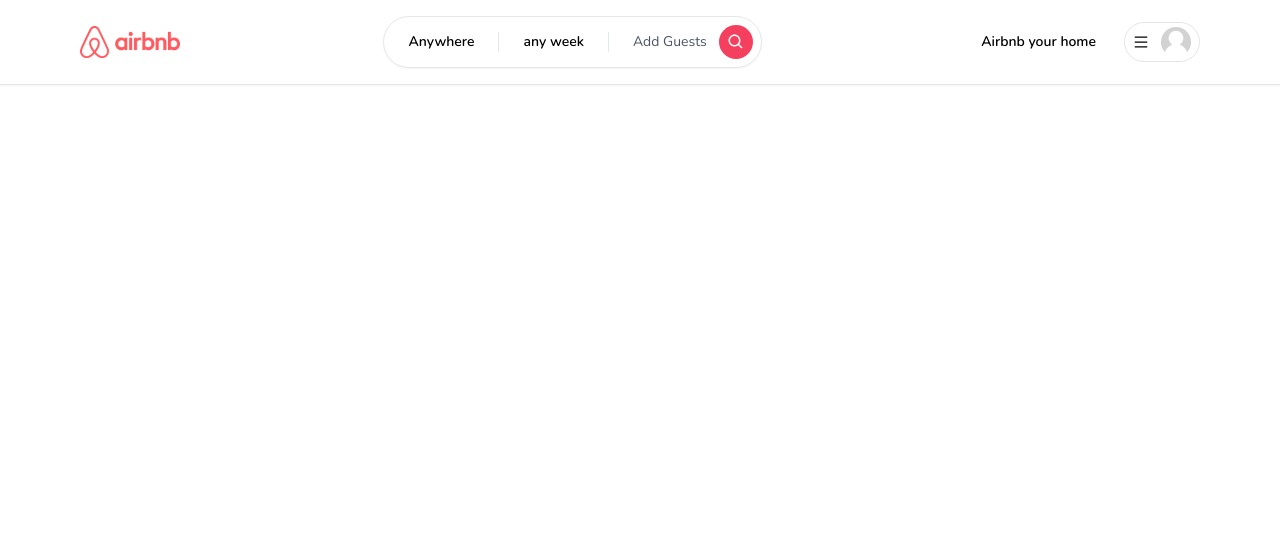
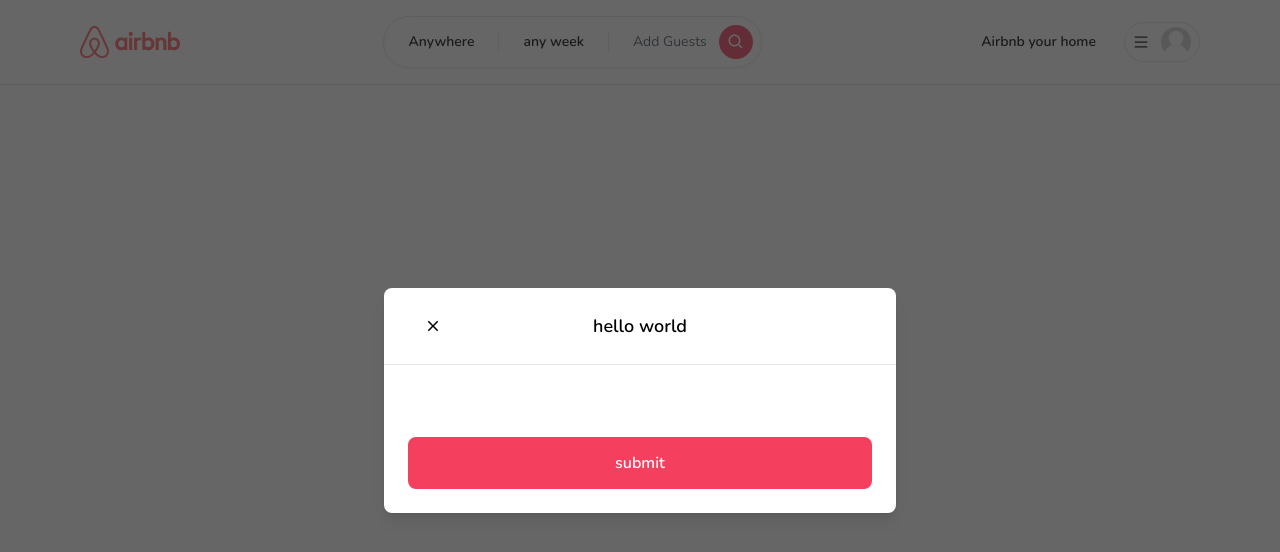
Before and after one commit to gholamreza-hasnzade/airbnb, a Next.js app: page / in a window 1280 px wide. Shown: the top 552 px of the page. Built offline with nearby package versions, Linux system fonts and the light colour scheme.

Commit message:
react modal

```diff
--- /dev/null
+++ b/app/components/Button.tsx
@@ -0,0 +1,48 @@
+"use client";
+
+import { IconType } from "react-icons";
+
+interface ButtonProps {
+  label: string;
+  onClick: (e: React.MouseEvent<HTMLButtonElement>) => void;
+  disabled?: boolean;
+  outline?: boolean;
+  small?: boolean;
+  icon?: IconType;
+}
+
+const Button: React.FC<ButtonProps> = ({
+  label,
+  onClick,
+  disabled,
+  outline,
+  small,
+  icon: Icon,
+}) => {
+  return (
+    <button
+      onClick={onClick}
+      disabled={disabled}
+      className={`relative
+  disabled:opacity-70
+  disabled:cursor-not-allowed
+  rounded-lg
+  hover:opacity-80
+  translate
+  w-full
+  ${outline ? "bg-white" : "bg-rose-500"}
+  ${outline ? "border-black" : "border-rose-500"}
+  ${outline ? "text-black" : "text-white"}
+  ${small ? "py-1" : "py-3"}
+  ${small ? "text-sm" : "text-md"}
+  ${small ? "font-light" : "font-semibold"}
+  ${small ? "border-[1px]" : "border-2"}
+  `}
+    >
+      {Icon && <Icon size={24} className="absolute left-4 top-3" />}
+      {label}
+    </button>
+  );
+};
+
+export default Button;
--- /dev/null
+++ b/app/components/modals/Modal.tsx
@@ -0,0 +1,155 @@
+"use client";
+
+import React, { useState, useEffect, useCallback } from "react";
+import { IoMdClose } from "react-icons/io";
+
+import Button from "../Button";
+
+interface ModalProps {
+  isOpen: boolean;
+  onClose: () => void;
+  onSubmit: () => void;
+  title?: string;
+  body?: React.ReactElement;
+  footer?: React.ReactElement;
+  actionLable: string;
+  disabled?: boolean;
+  secondaryAction?: () => void;
+  secondaryActionLable?: string;
+}
+
+const Modal: React.FC<ModalProps> = ({
+  isOpen,
+  onClose,
+  onSubmit,
+  title,
+  body,
+  footer,
+  actionLable,
+  disabled,
+  secondaryAction,
+  secondaryActionLable,
+}) => {
+  const [showModal, setShowModal] = useState(isOpen);
+
+  useEffect(() => {
+    setShowModal(isOpen);
+  }, [isOpen]);
+
+  const handleClose = useCallback(() => {
+    if (disabled) {
+      return;
+    }
+    setShowModal(false);
+    setTimeout(() => {
+      onClose();
+    }, 300);
+  }, [disabled, onClose]);
+
+  const handleSubmit = useCallback(() => {
+    if (disabled) {
+      return;
+    }
+    onSubmit();
+  }, [disabled, onSubmit]);
+
+  const handleSecondaryAction = useCallback(() => {
+    if (disabled || !secondaryAction) {
+      return;
+    }
+    secondaryAction();
+  }, [disabled, secondaryAction]);
+
+  if (!isOpen) {
+    return null;
+  }
+
+  return (
+    <>
+      <div
+        className="justify-center items-center flex overflow-x-hidden overflow-y-auto fixed inset-0
+  z-50 outline-none focus:outline-none bg-neutral-800/70"
+      >
+        <div
+          className="
+            relative
+            w-full,
+            md:w-4/6
+            lg:w-3/6
+            xl:w-2/5
+            my-6
+            mx-auto
+            h-full
+            lg:h-auto
+            md:h-auto
+        "
+        >
+          {/* CONTENT */}
+          <div
+            className={`
+            translate
+            duration-300
+            h-full
+            ${showModal ? "translate-y-0" : "translate-y-full"}
+            ${showModal ? "opacity-100" : "opacity-0"}
+            `}
+          >
+            <div
+              className="
+            translate
+            h-full
+            lg:h-auto
+            md:h-auto
+            border-0
+            rounded-lg
+            shadow-lg
+            flex flex-col
+            w-full
+            bg-white
+            outline-none
+            focus:outline-none
+            "
+            >
+              {/* HEADER */}
+              <div
+                className="flex items-center p-6 rounded-t
+                justify-center relative border-b-[1px]"
+              >
+                <button
+                  onClick={handleClose}
+                  className="p-1 border-0 hover:opacity-70 translate absolute left-9 "
+                >
+                  <IoMdClose size={18} />
+                </button>
+                <div className="text-lg font-semibold">{title}</div>
+              </div>
+              {/* body */}
+              <div className="relative p-6 flex-auto">{body}</div>
+              {/* FOOTER */}
+              <div className="flex flex-col gap-2 p-6">
+                <div className="flex flex-row items-center gap-4 w-full">
+                  {secondaryAction && secondaryActionLable && (
+                    <Button
+                      outline
+                      disabled={disabled}
+                      label={secondaryActionLable}
+                      onClick={handleSecondaryAction}
+                    />
+                  )}
+
+                  <Button
+                    disabled={disabled}
+                    label={actionLable}
+                    onClick={handleSubmit}
+                  />
+                </div>
+              </div>
+            </div>
+          </div>
+        </div>
+      </div>
+    </>
+  );
+};
+
+export default Modal;
--- a/app/layout.tsx
+++ b/app/layout.tsx
@@ -2,6 +2,7 @@
 import "./globals.css";
 import Navbar from "./components/navbar/Navbar";
 import ClientOnly from "./components/ClientOnly";
+import Modal from "./components/modals/Modal";
 
 export const metadata = {
   title: "Airbnb",
@@ -21,6 +22,7 @@
     <html lang="en">
       <body className={font.className}>
         <ClientOnly>
+          <Modal isOpen title="hello world" actionLable="submit"/>
           <Navbar />
           {children}
         </ClientOnly>
```
Also changed, not shown: 1 other file (tests, documents, lock files or other folders).
